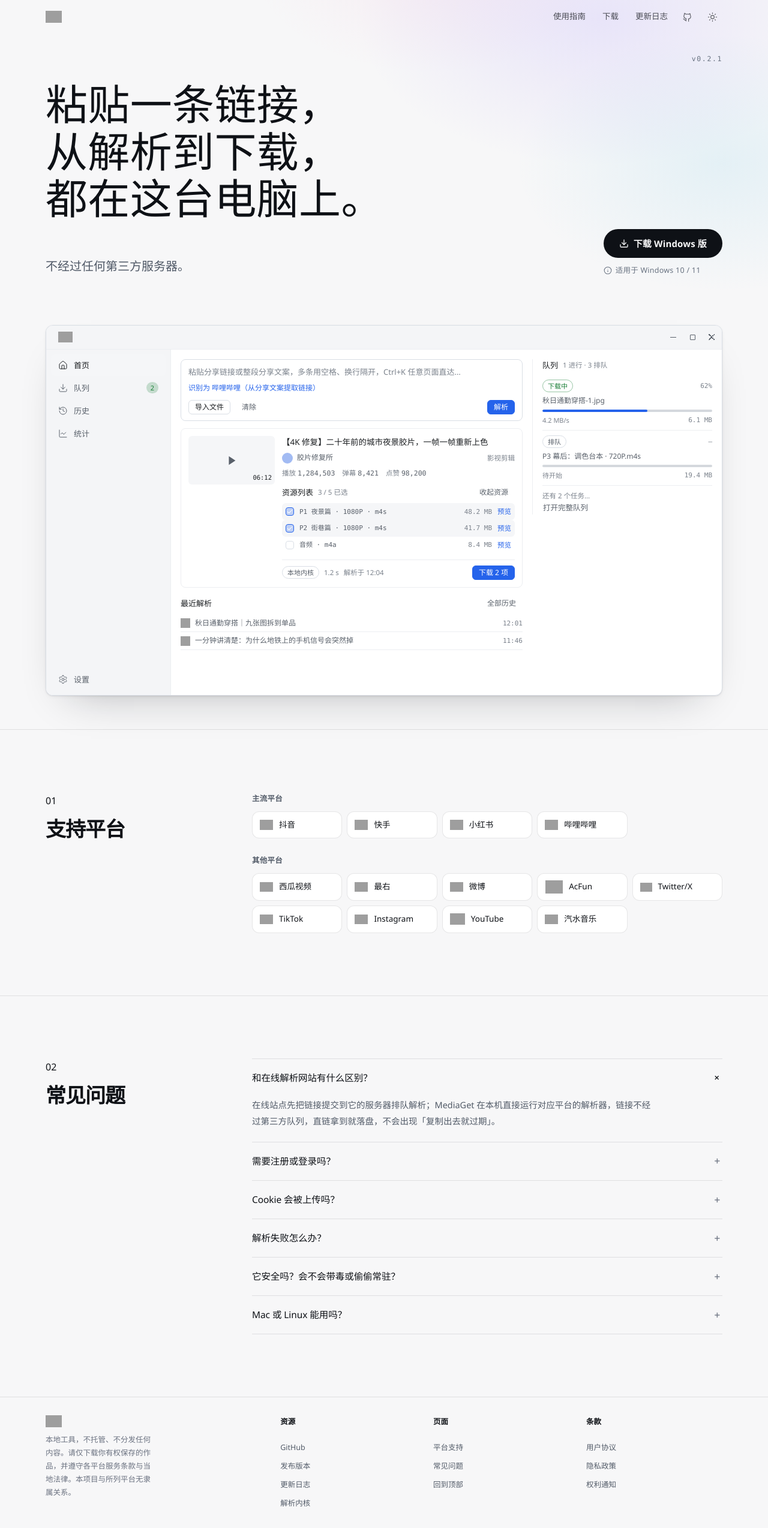
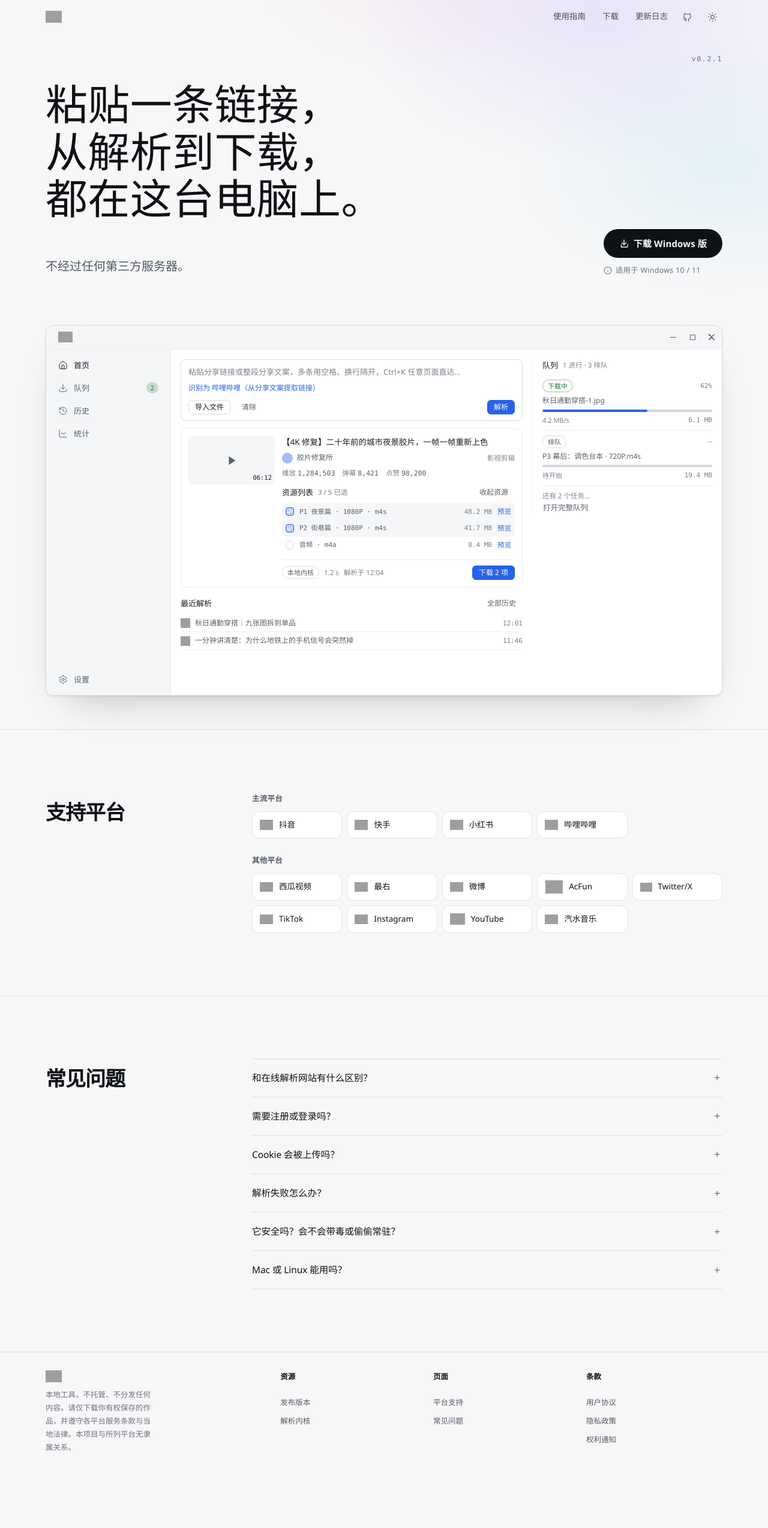
Before and after one commit to hotier/MediaGet-desktop, an Astro site in the folder landing/: page / in a window 1280 px wide. Shown: the whole page at 60% size. After the commit the page ends 2455 px from the top, so only its background shows below. Built offline with nearby package versions, Linux system fonts and the light colour scheme; Astro itself is replaced by a stand-in of ours; grey boxes are pictures that could not be loaded; a web font is replaced by a local one.

Commit message:
feat(landing): 下载按钮复用首页组件并修按钮色；更新日志站内跳转；页脚去重；FAQ 取消默认展开

```diff
--- /dev/null
+++ b/landing/src/components/DownloadCta.astro
@@ -0,0 +1,30 @@
+---
+/**
+ * 「下载 Windows 版」主按钮：首页 hero 与下载页共用这一颗。
+ *
+ * 2026-10-22 业主定调：下载页的下载按钮直接复用首页的。此前两页各写一颗同款
+ * <a class="cta-primary">——样式同源（global.css）但文案与图标各写一份，改一处
+ * 漏一页不会报错。抽成组件后图标、文案、href 算法只有这一份。
+ *
+ * href 来自 version.json 的 repo（build-landing 离线档也写这一份），指向
+ * Releases/latest；target=_blank + rel=noopener 与站点其余外链同规矩。
+ */
+import release from "../../version.json";
+
+interface Props {
+  /** 按钮文案；默认与首页一致（业主：直接复用首页那颗） */
+  label?: string;
+}
+
+const { label = "下载 Windows 版" } = Astro.props;
+const releasesLatest = `https://github.com/${release.repo || "hotier/mediaGet-desktop"}/releases/latest`;
+---
+
+<a class="cta-primary" href={releasesLatest} target="_blank" rel="noopener">
+  <svg viewBox="0 0 24 24" aria-hidden="true">
+    <path d="M21 15v4a2 2 0 0 1-2 2H5a2 2 0 0 0 0-2v-4" />
+    <path d="m7 10 5 5 5-5" />
+    <path d="M12 15V3" />
+  </svg>
+  {label}
+</a>
--- a/landing/src/components/SiteFooter.astro
+++ b/landing/src/components/SiteFooter.astro
@@ -2,14 +2,23 @@
 /**
  * 页脚：首页、四篇文档页与 404 共用这一份。
  *
- * 为什么是一个组件而不是两段 markup：页脚里有 4 个入口列和一段免责，抄第二份之后
+ * 为什么是一个组件而不是两段 markup：页脚里有 3 个入口列和一段免责，抄第二份之后
  * 「加了条款页却只给首页加入口」这种错不会报错，只会让某一页的页脚慢慢变成旧版。
  *
- * 唯一的差异是锚点归属与页面深度：首页的「平台支持 / 常见问题 / 回到顶部」指向本页
+ * 收录口径（2026-10-22 业主「页脚有很多无用或者重复的链接」后收紧）：
+ * 只放**导航里没有的**入口。导航 2026-10-22 起吸顶且常驻（使用指南 / 下载 /
+ * 更新日志 / GitHub 图标），页脚再各给一遍就是纯重复——曾按「导航不吸顶」的旧前提
+ * 把 GitHub、更新日志也抄在页脚，那条前提已失效。字标本身就是回首页的链接，
+ * 「回到顶部 / 返回首页」因此一并删除。现在三列是：
+ *   资源 —— 发布版本、解析内核（导航没有的站外入口）
+ *   页面 —— 平台支持、常见问题（首页锚点，导航改版后只剩这里进得去）
+ *   条款 —— 用户协议、隐私政策、DMCA 侵权通知（导航是产品门面，条款不该占一格）
+ *
+ * 唯一的差异是锚点归属与页面深度：首页的「平台支持 / 常见问题」指向本页
  * 的 #id，其余页上这些 id 并不存在，必须回首页去。所以调用方传 pagePath（本页相对
  * 站点根的路径，如 "/" 或 "/changelog/"），前缀一律经 lib/rel 按深度算——
  * 产物是 directory 格式（URL 不带 .html），页面层级不再统一，手写 ../ 就是第二份真源。
- * 漏了这个前缀就是三列死链，而页面看起来完全正常。
+ * 漏了这个前缀就是两列死链，而页面看起来完全正常。
  */
 import release from "../../version.json";
 import { pageRel, dirSlug } from "../lib/rel";
@@ -34,12 +43,12 @@ const kernelRepo = "https://github.com/hotier/mediaGet";
    解析成首页，地址栏干净。 */
 const home = isHome ? "" : `${rel}index.html`;
 const at = (hash: string) => `${home}${hash}`;
-/* 首页的「顶部」是页内锚点；其余页回到首页目录 */
+/* 字标即回首页入口：首页上是页内锚点，其余页回到首页目录（不再单列一条链接） */
 const homeHref = isHome ? "#top" : rel;
-const homeLabel = isHome ? "回到顶部" : "返回首页";
 ---
 
-<!-- 导航不吸顶，所以 GitHub、发布版本、解析内核这些入口在页脚再给一遍 -->
+<!-- 只放导航没有的入口（收录口径见文件头）：导航 2026-10-22 起吸顶常驻，
+     GitHub 与更新日志不再在页脚重复 -->
 <footer class="footer">
   <div class="shell">
     <div class="footer-grid">
@@ -54,18 +63,19 @@ const homeLabel = isHome ? "回到顶部" : "返回首页";
       </a>
         <p>本地工具，不托管、不分发任何内容。请仅下载你有权保存的作品，并遵守各平台服务条款与当地法律。本项目与所列平台无隶属关系。</p>
       </div>
+      <!-- 资源列只放导航没有的站外入口：GitHub 与更新日志在导航里（图标 / 文字链），
+           页脚再各给一遍就是纯重复（2026-10-22 业主清理）。 -->
       <nav aria-label="资源">
         <h4>资源</h4>
-        <a href={`https://github.com/${repo}`} target="_blank" rel="noopener">GitHub</a>
         <a href={releasesLatest} target="_blank" rel="noopener">发布版本</a>
-        <a href={dirSlug(rel, "changelog")}>更新日志</a>
         <a href={kernelRepo} target="_blank" rel="noopener">解析内核</a>
       </nav>
+      <!-- 页面列只剩首页锚点：导航 2026-10-22 改版后「平台 / 问答」两段从导航退场，
+           这两条是仅剩的入口。字标本身就是回首页链接，不再单列「回到顶部」。 -->
       <nav aria-label="页面">
         <h4>页面</h4>
         <a href={at("#platforms")}>平台支持</a>
         <a href={at("#faq")}>常见问题</a>
-        <a href={homeHref}>{homeLabel}</a>
       </nav>
       <!-- 三篇条款页的入口只在页脚出现：导航是产品门面，条款不该占一格。
            站内页面链接用 dirSlug 拼成无斜杠目录式（../terms，Pages 301 补斜杠，
@@ -74,7 +84,7 @@ const homeLabel = isHome ? "回到顶部" : "返回首页";
         <h4>条款</h4>
         <a href={dirSlug(rel, "terms")}>用户协议</a>
         <a href={dirSlug(rel, "privacy")}>隐私政策</a>
-        <a href={dirSlug(rel, "notice")}>权利通知</a>
+        <a href={dirSlug(rel, "dmca")}>权利通知</a>
       </nav>
     </div>
   </div>
--- a/landing/src/components/SiteNav.astro
+++ b/landing/src/components/SiteNav.astro
@@ -26,7 +26,7 @@ interface Props {
   /** 只有首页传 true：锚点走页内 #id、品牌位回 #top。404 也在产物根但不是首页 */
   isHome?: boolean;
   /** 当前页 slug，给对应导航项挂 aria-current（首页不传） */
-  current?: "guide" | "download" | "changelog" | "terms" | "privacy" | "notice" | "";
+  current?: "guide" | "download" | "changelog" | "terms" | "privacy" | "dmca" | "";
 }
 
 const { pagePath = "/", isHome = false, current = "" } = Astro.props;
@@ -67,12 +67,12 @@ const homeHref = isHome ? "#top" : rel;
              三颗页面链接全走 dirSlug 无斜杠目录式。 -->
         <a href={dirSlug(rel, "guide")} aria-current={current === "guide" ? "page" : undefined}>使用指南</a>
         <a href={dirSlug(rel, "download")} aria-current={current === "download" ? "page" : undefined}>下载</a>
-        <!-- 更新日志是站内另一页而非锚点：新标签打开，滚动位置不打断（业主 2026-10-20 定）。
-             站内页面链接用 dirSlug 拼成无斜杠目录式（../changelog，Pages 301 补斜杠，
-             业主 2026-10-22 点名的形态），同步链由 verify-landing 守卫。
-             例外：本页就是更新日志时不再 target=_blank——点「当前页」弹出一个重复标签是
-             2026-10-22 共享顶栏后暴露的 bug（aria-current 与 _blank 同体自相矛盾）。 -->
-        <a href={dirSlug(rel, "changelog")} target={current === "changelog" ? undefined : "_blank"} rel="noopener" aria-current={current === "changelog" ? "page" : undefined}>更新日志</a>
+        <!-- 更新日志是站内另一页而非锚点：站内页面链接用 dirSlug 拼成无斜杠目录式
+             （../changelog，Pages 301 补斜杠，业主 2026-10-22 点名的形态），同步链由
+             verify-landing 守卫。
+             不开新标签页（2026-10-22 业主定，覆盖 10-20「新标签打开不打断滚动」的
+             旧决定）：站内导航就地跳转，读者用浏览器返回即可回到原来的滚动位置。 -->
+        <a href={dirSlug(rel, "changelog")} aria-current={current === "changelog" ? "page" : undefined}>更新日志</a>
         <!-- GitHub 图标并入链接组（业主 2026-10-20「放到更新日志右边」）：
              窄屏断点只藏文字锚点、这枚图标跟着留在右侧（见 global.css 的 720px 段）。 -->
         <a class="nav-github" href={`https://github.com/${repo}`} aria-label="GitHub 仓库" target="_blank" rel="noopener">
--- a/landing/src/pages/index.astro
+++ b/landing/src/pages/index.astro
@@ -21,14 +21,12 @@ import "../styles/global.css";
 import SiteNav from "../components/SiteNav.astro";
 import SiteFooter from "../components/SiteFooter.astro";
 import ThemeInit from "../components/ThemeInit.astro";
+import DownloadCta from "../components/DownloadCta.astro";
 import { PLATFORMS } from "../../../shared/platforms";
 import { WORK_STAT_SLOTS } from "../../../shared/work-stat";
 import { COOKIE_LOGIN_KEYS, COOKIE_LOGIN_TARGETS } from "../../../shared/cookie-login";
 import release from "../../version.json";
 
-const REPO_FALLBACK = "hotier/mediaGet-desktop";
-const repo = release.repo || REPO_FALLBACK;
-const releasesLatest = `https://github.com/${repo}/releases/latest`;
 
 /* 分享卡是绝对链接（爬虫不解析相对路径）：相对那个文件走出去取，域名仍只写在 astro.config 的 site */
 const ogImage = new URL("og.png", Astro.site ?? "https://hotier.github.io/mediaGet-desktop/").href;
@@ -186,14 +184,8 @@ const version = release.version || "0.1.0";
           </p>
           <div class="hero-action-col">
             <div class="hero-actions">
-              <a class="cta-primary" href={releasesLatest} target="_blank" rel="noopener">
-                <svg viewBox="0 0 24 24" aria-hidden="true">
-                  <path d="M21 15v4a2 2 0 0 1-2 2H5a2 2 0 0 1-2-2v-4" />
-                  <path d="m7 10 5 5 5-5" />
-                  <path d="M12 15V3" />
-                </svg>
-                下载 Windows 版
-              </a>
+              <!-- 「下载 Windows 版」主按钮：与下载页共用 components/DownloadCta.astro -->
+              <DownloadCta />
             </div>
             <p class="hero-hint">
               <svg viewBox="0 0 24 24" aria-hidden="true">
@@ -800,9 +792,9 @@ const version = release.version || "0.1.0";
       <section class="section reveal" id="platforms">
         <div class="shell section-inner">
           <div class="section-head">
-            <p class="section-index">01</p>
             <!-- 业主 2026-10-20 定：这一块只写「支持平台」，不再拿数量与「一个入口」当卖点。
-                 数量仍出现在 meta description 里，且跟着注册表走，不再由这里手写。 -->
+                 数量仍出现在 meta description 里，且跟着注册表走，不再由这里手写。
+                 业主 2026-10-22 定：段头序号（01/02）删掉，不再给段落编号。 -->
             <h2>支持平台</h2>
           </div>
 
@@ -851,12 +843,13 @@ const version = release.version || "0.1.0";
       <section class="section reveal" id="faq">
         <div class="shell section-inner">
           <div class="section-head">
-            <p class="section-index">02</p>
             <h2>常见问题</h2>
           </div>
 
           <div class="section-body faq">
-            <details open>
+            <!-- 一律收起，不给任何一条加 open：首条展开会让「问答」段在首屏外先露出一段
+                 长文本，和其他五条的扫读节奏不一致（业主 2026-10-22 指出）。 -->
+            <details>
               <summary>和在线解析网站有什么区别？</summary>
               <p>
                 在线站点先把链接提交到它的服务器排队解析；MediaGet
@@ -886,7 +879,7 @@ const version = release.version || "0.1.0";
             <!-- 2026-10-22 无障碍与内容体检补的两问：下载器用户最本能的两条异议
                  （安全吗 / 我的系统有没有）此前只在条款页与文案缝里，FAQ 这个扫读入口没接住。
                  口径全部对齐既有承诺：MIT 开源、本机运行、不静默安装（用户协议第九条）、
-                 仅 Windows（各文档页的「适用于 Windows 桌面客户端」）。不写未实现的承诺。 -->
+                 仅 Windows。不写未实现的承诺。 -->
             <details>
               <summary>它安全吗？会不会带毒或偷偷常驻？</summary>
               <p>
```
Also changed, not shown: landing/src/pages/download.astro (+6 -2 lines).
